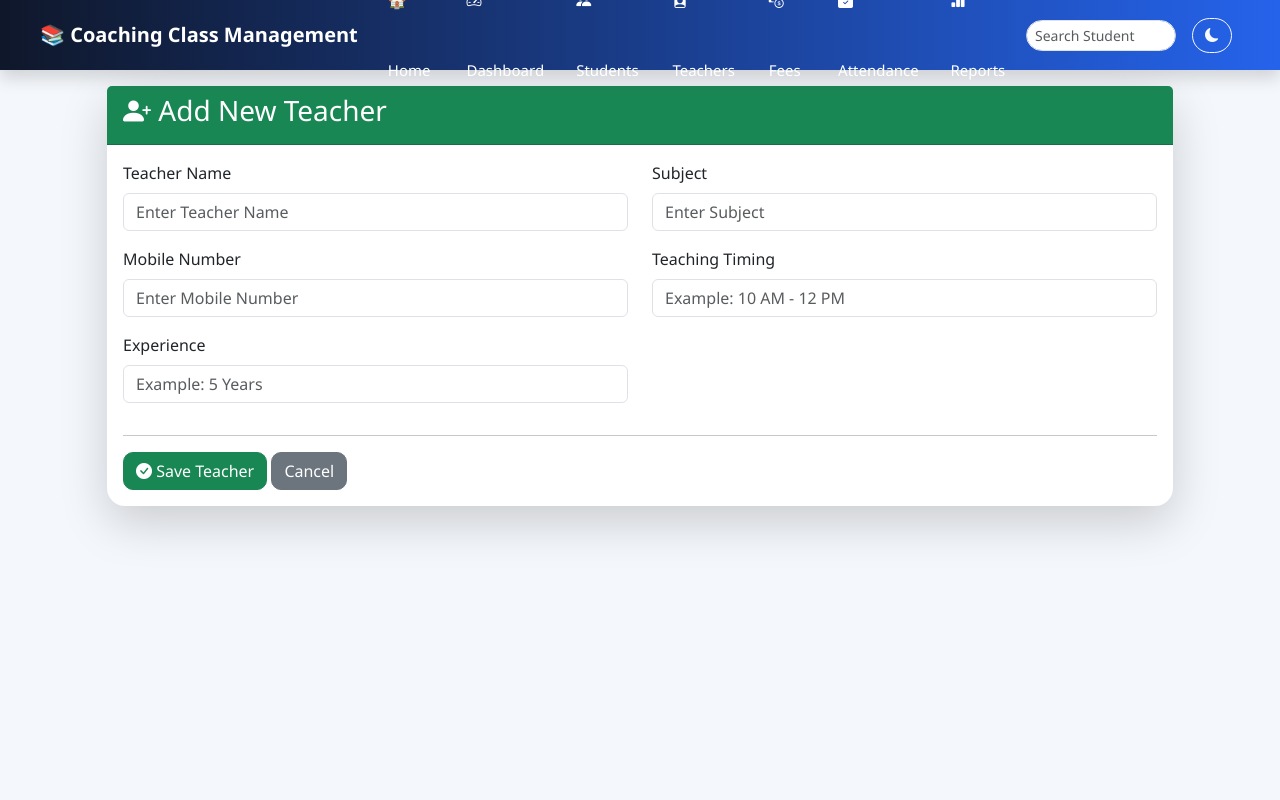
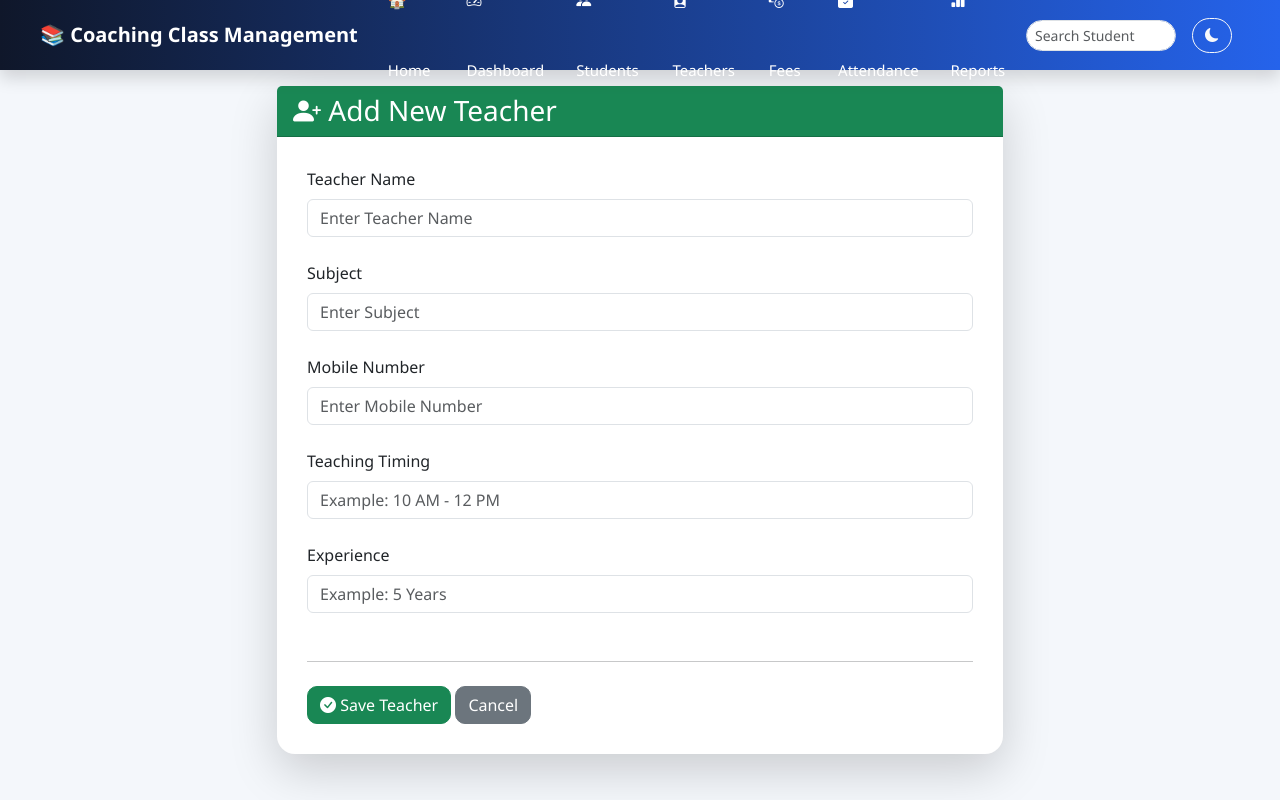
Before and after one commit to Anuradha629/PYTHON_INTERNSHIP, a Flask app: page /add_teacher in a window 1280 px wide. Run offline with Flask 3, Linux system fonts and the light colour scheme.

Commit message:
Update teacher file

```diff
--- a/templates/add_teacher.html
+++ b/templates/add_teacher.html
@@ -1,44 +1,31 @@
 {% extends "base.html" %}
-
 
 {% block content %}
 
-
-<div class="container-fluid">
-
+<div class="container" style="max-width: 750px;">
 
     <div class="card shadow-lg border-0">
 
-
         <div class="card-header bg-success text-white">
 
-            <h3>
+            <h3 class="mb-0">
                 <i class="bi bi-person-plus-fill"></i>
                 Add New Teacher
             </h3>
 
         </div>
 
-
-
-        <div class="card-body">
-
+        <div class="card-body" style="min-height: 430px; padding: 30px;">
 
             <form method="POST" action="/add_teacher">
 
-
+                <!-- Teacher Name -->
                 <div class="row">
-
-
-                    <div class="col-md-6 mb-3">
-
+                    <div class="col-md-12 mb-4">
 
                         <label class="form-label">
-
                             Teacher Name
-
                         </label>
-
 
                         <input
                             type="text"
@@ -47,21 +34,17 @@
                             placeholder="Enter Teacher Name"
                             required>
 
-
                     </div>
+                </div>
 
 
-
-
-                    <div class="col-md-6 mb-3">
-
+                <!-- Subject -->
+                <div class="row">
+                    <div class="col-md-12 mb-4">
 
                         <label class="form-label">
-
                             Subject
-
                         </label>
-
 
                         <input
                             type="text"
@@ -70,28 +53,17 @@
                             placeholder="Enter Subject"
                             required>
 
-
                     </div>
-
-
                 </div>
 
 
-
-
-
+                <!-- Mobile Number -->
                 <div class="row">
-
-
-                    <div class="col-md-6 mb-3">
-
+                    <div class="col-md-12 mb-4">
 
                         <label class="form-label">
-
                             Mobile Number
-
                         </label>
-
 
                         <input
                             type="text"
@@ -101,22 +73,17 @@
                             maxlength="10"
                             required>
 
-
                     </div>
+                </div>
 
 
-
-
-
-                    <div class="col-md-6 mb-3">
-
+                <!-- Teaching Timing -->
+                <div class="row">
+                    <div class="col-md-12 mb-4">
 
                         <label class="form-label">
-
                             Teaching Timing
-
                         </label>
-
 
                         <input
                             type="text"
@@ -125,30 +92,17 @@
                             placeholder="Example: 10 AM - 12 PM"
                             required>
 
-
                     </div>
-
-
                 </div>
 
 
-
-
-
-
-
+                <!-- Experience -->
                 <div class="row">
-
-
-                    <div class="col-md-6 mb-3">
-
+                    <div class="col-md-12 mb-4">
 
                         <label class="form-label">
-
                             Experience
-
                         </label>
-
 
                         <input
                             type="text"
@@ -157,29 +111,20 @@
                             placeholder="Example: 5 Years"
                             required>
 
-
                     </div>
-
-
                 </div>
 
 
+                <hr class="my-4">
 
 
-
-                <hr>
-
-
-
+                <!-- Buttons -->
                 <button type="submit" class="btn btn-success">
 
                     <i class="bi bi-check-circle-fill"></i>
-
                     Save Teacher
 
                 </button>
-
-
 
 
                 <a href="/teachers" class="btn btn-secondary">
@@ -188,18 +133,12 @@
 
                 </a>
 
-
-
             </form>
-
 
         </div>
 
-
     </div>
-
 
 </div>
 
-
 {% endblock %}
```
